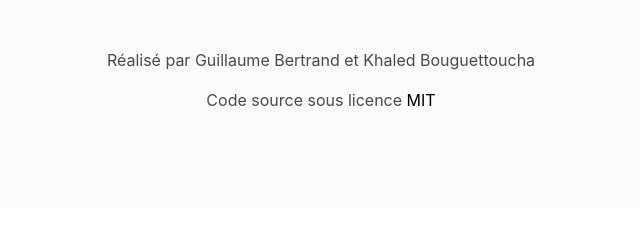
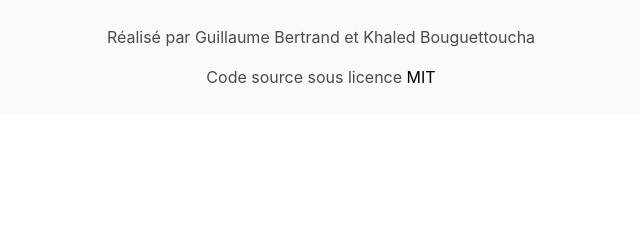
Before and after one commit to Khaloudinho/bibal-project, a Spring Boot app: page /exemplaires in a window 1280 px wide. Shown: the part 272-512 px from the top of the page, without its empty margins (319-959 px from the left). Run offline with Spring Boot 4, Linux system fonts and the light colour scheme; data that the repository does not hold is empty; some libraries are stand-ins or nearby versions.

Commit message:
fixing footer position

```diff
--- a/src/main/resources/templates/template.html
+++ b/src/main/resources/templates/template.html
@@ -58,9 +58,9 @@
 		</nav>
 	</header>
 	<hr/>
-	<section layout:fragment="custom-content" style="min-height: 300px">
+	<section layout:fragment="custom-content" style="min-height: 300px; margin-bottom: 12%;">
 	</section>
-	<footer class="footer">
+	<footer class="footer" style="padding: 2% 2%;">
 		<div class="container">
 			<div class="content has-text-centered">
                 <p>Réalisé par Guillaume Bertrand et Khaled Bouguettoucha</p>
```
